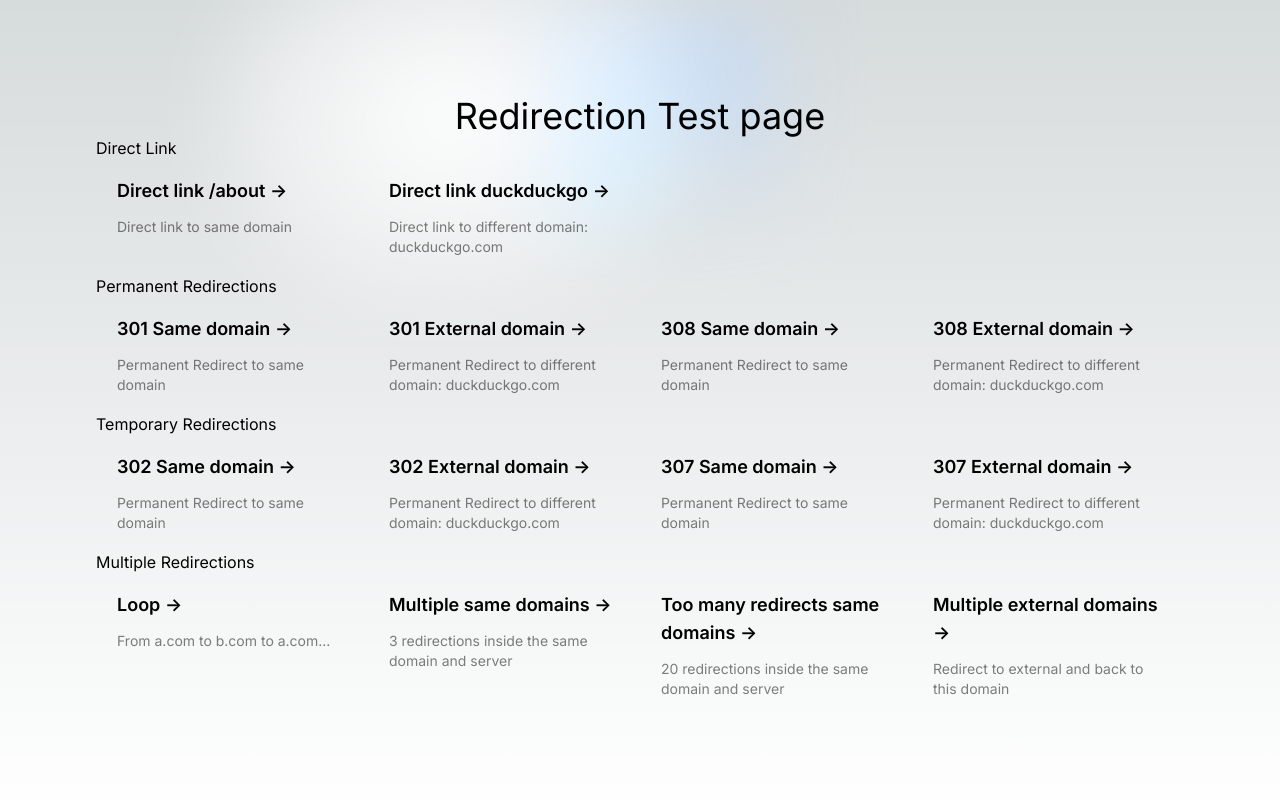
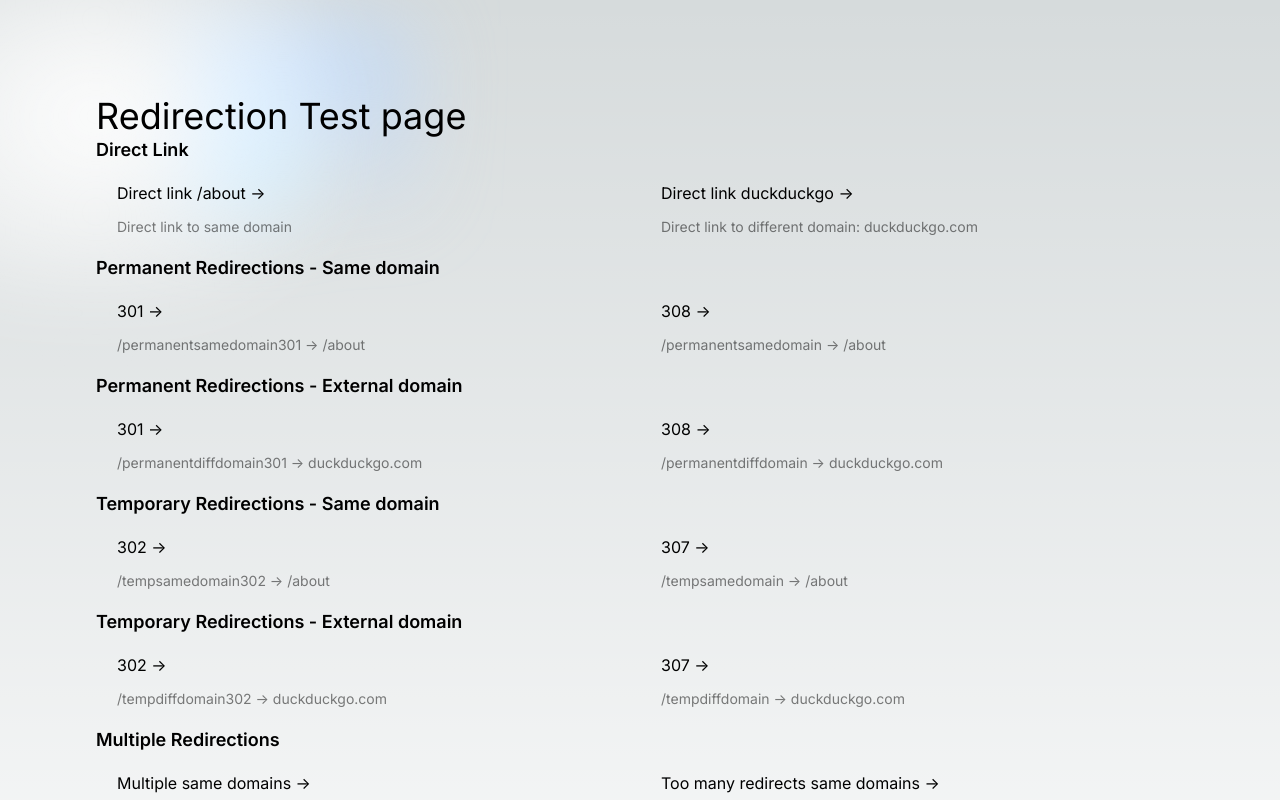
Before and after one commit to velkan14/test-page, a Next.js app: page / in a window 1280 px wide. Shown: the top 800 px of the page. Built offline with nearby package versions, Linux system fonts and the light colour scheme.

Commit message:
Organize test cases

```diff
--- a/next.config.js
+++ b/next.config.js
@@ -103,6 +103,22 @@ const nextConfig = {
         permanent: false,
         statusCode: 302,
       },
+      {
+        source: "/re1",
+        destination: `${EXTERNAL_REDIRECT_2}/tempdiffdomain302`,
+        permanent: false,
+        statusCode: 302,
+      },
+      {
+        source: "/loop1",
+        destination: `/loop2`,
+        permanent: false,
+      },
+      {
+        source: "/loop2",
+        destination: `/loop1`,
+        permanent: false,
+      },
     ];
   },
 };
--- a/src/app/components/Button.tsx
+++ b/src/app/components/Button.tsx
@@ -10,13 +10,13 @@ export default function Button({ url, title, description }: Props) {
       className="group rounded-lg border border-transparent px-5 py-4 transition-colors hover:border-gray-300 hover:bg-gray-100 hover:dark:border-neutral-700 hover:dark:bg-neutral-800/30"
       rel="noopener noreferrer"
     >
-      <h4 className={`mb-3 text-lg font-semibold`}>
+      <h4 className={`mb-3 text-md `}>
         {title}{" "}
         <span className="inline-block transition-transform group-hover:translate-x-1 motion-reduce:transform-none">
           -&gt;
         </span>
       </h4>
-      <p className={`m-0 max-w-[30ch] text-sm opacity-50`}>{description}</p>
+      <p className={`m-0 text-sm opacity-50`}>{description}</p>
     </a>
   );
 }
--- a/src/app/components/Grid.tsx
+++ b/src/app/components/Grid.tsx
@@ -1,13 +1,17 @@
 import { ReactNode } from "react";
 
 interface Props {
+  title: string;
   children?: ReactNode;
 }
 
-export default function Grid({ children }: Props) {
+export default function Grid({ title, children }: Props) {
   return (
-    <div className="mb-32 grid text-center lg:max-w-6xl lg:w-full lg:mb-0 lg:grid-cols-4 lg:text-left">
-      {children}
-    </div>
+    <section>
+      <h1 className="text-lg font-semibold">{title}</h1>
+      <div className="mb-32 grid text-center lg:max-w-screen-xl lg:w-full lg:mb-0 lg:grid-cols-2 lg:text-left">
+        {children}
+      </div>
+    </section>
   );
 }
--- a/src/app/page.tsx
+++ b/src/app/page.tsx
@@ -4,16 +4,14 @@ import Grid from "./components/Grid";
 export default function Home() {
   const { WEBSITE_NAME = "Redirection Test page" } = process.env;
   return (
-    <main className="flex min-h-screen flex-col items-center justify-between p-24">
+    <main className="flex min-h-screen flex-col justify-between p-24">
       <div className="relative flex place-items-center before:absolute before:h-[300px] before:w-[480px] before:-translate-x-1/2 before:rounded-full before:bg-gradient-radial before:from-white before:to-transparent before:blur-2xl before:content-[''] after:absolute after:-z-20 after:h-[180px] after:w-[240px] after:translate-x-1/3 after:bg-gradient-conic after:from-sky-200 after:via-blue-200 after:blur-2xl after:content-[''] before:dark:bg-gradient-to-br before:dark:from-transparent before:dark:to-blue-700 before:dark:opacity-10 after:dark:from-sky-900 after:dark:via-[#0141ff] after:dark:opacity-40 before:lg:h-[360px] z-[-1]">
         <div className="relative dark:drop-shadow-[0_0_0.3rem_#ffffff70] text-4xl">
           {WEBSITE_NAME}
         </div>
       </div>
 
-      <section>
-        <h1>Direct Link</h1>
-        <Grid>
+      <Grid title="Direct Link">
         <Button
           url="/about"
           title="Direct link /about"
@@ -25,55 +23,56 @@ export default function Home() {
           description="Direct link to different domain: duckduckgo.com"
         />
       </Grid>
-      </section>
 
-      <section>
-        <h1>Permanent Redirections</h1>
-        <Grid>
+      <Grid title="Permanent Redirections - Same domain">
         <Button
           url="/permanentsamedomain301"
-            title="301 Same domain"
-            description="Permanent Redirect to same domain"
-          />
-          <Button
-            url="/permanentdiffdomain301"
-            title="301 External domain"
-            description="Permanent Redirect to different domain: duckduckgo.com"
+          title="301 "
+          description="/permanentsamedomain301  -&gt;  /about"
         />
         <Button
           url="/permanentsamedomain"
-            title="308 Same domain"
-            description="Permanent Redirect to same domain"
+          title="308"
+          description="/permanentsamedomain -&gt;  /about"
+        />
+      </Grid>
+
+      <Grid title="Permanent Redirections - External domain">
+        <Button
+          url="/permanentdiffdomain301"
+          title="301"
+          description="/permanentdiffdomain301 -&gt; duckduckgo.com"
         />
         <Button
           url="/permanentdiffdomain"
-            title="308 External domain"
-            description="Permanent Redirect to different domain: duckduckgo.com"
+          title="308"
+          description="/permanentdiffdomain -&gt; duckduckgo.com"
         />
       </Grid>
-      </section>
-      <section>
-        <h1>Temporary Redirections</h1>
-        <Grid>
+
+      <Grid title="Temporary Redirections - Same domain">
         <Button
           url="/tempsamedomain302"
-            title="302 Same domain"
-            description="Permanent Redirect to same domain"
-          />
-          <Button
-            url="/tempdiffdomain302"
-            title="302 External domain"
-            description="Permanent Redirect to different domain: duckduckgo.com"
+          title="302"
+          description="/tempsamedomain302 -&gt; /about"
         />
         <Button
           url="/tempsamedomain"
-            title="307 Same domain"
-            description="Permanent Redirect to same domain"
+          title="307"
+          description="/tempsamedomain -&gt; /about"
+        />
+      </Grid>
+
+      <Grid title="Temporary Redirections - External domain">
+        <Button
+          url="/tempdiffdomain302"
+          title="302"
+          description="/tempdiffdomain302 -&gt; duckduckgo.com"
         />
         <Button
           url="/tempdiffdomain"
-            title="307 External domain"
-            description="Permanent Redirect to different domain: duckduckgo.com"
+          title="307"
+          description="/tempdiffdomain -&gt; duckduckgo.com"
         />
         {/* <Button
             url="/redirect"
@@ -81,15 +80,8 @@ export default function Home() {
             description="See Other - different domain: duckduckgo.com"
           /> */}
       </Grid>
-      </section>
-      <section>
-        <h1>Multiple Redirections</h1>
-        <Grid>
-          <Button
-            url="/redirect"
-            title="Loop"
-            description="From a.com to b.com to a.com..."
-          />
+
+      <Grid title="Multiple Redirections">
         <Button
           url="/three"
           title="Multiple same domains"
@@ -103,10 +95,18 @@ export default function Home() {
         <Button
           url="/r1"
           title="Multiple external domains"
-            description="Redirect to external and back to this domain"
+          description="a.com -&gt; b.com -&gt; a.com"
+        />
+        <Button
+          url="/re1"
+          title="Multiple external domains"
+          description="a.com -&gt; b.com -&gt; duckduckgo.com"
         />
       </Grid>
-      </section>
+      <Grid title="Errors">
+        <Button url="/loop1" title="Loop" description="Loop" />
+        <Button url="/error" title="Redirect to error" description="Loop" />
+      </Grid>
     </main>
   );
 }
```
Lines whose indentation alone changed are shown as unchanged.
